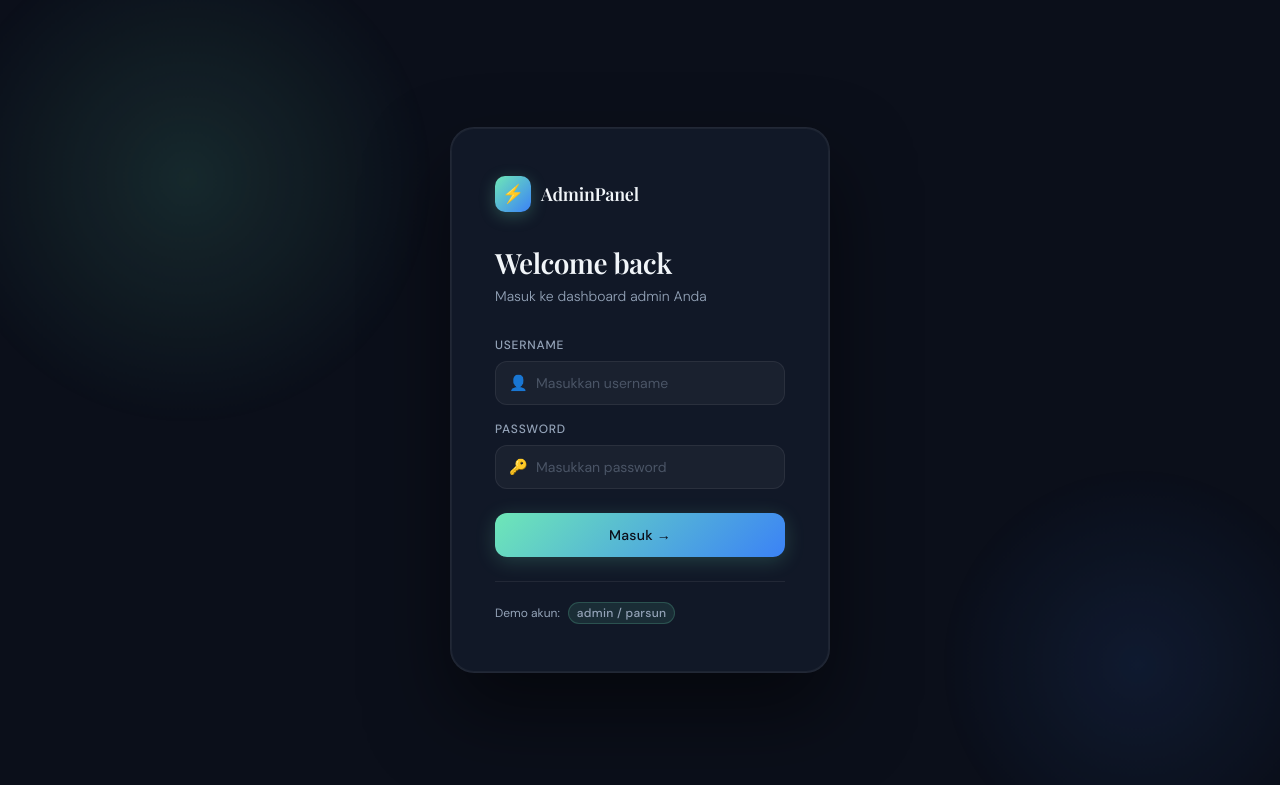
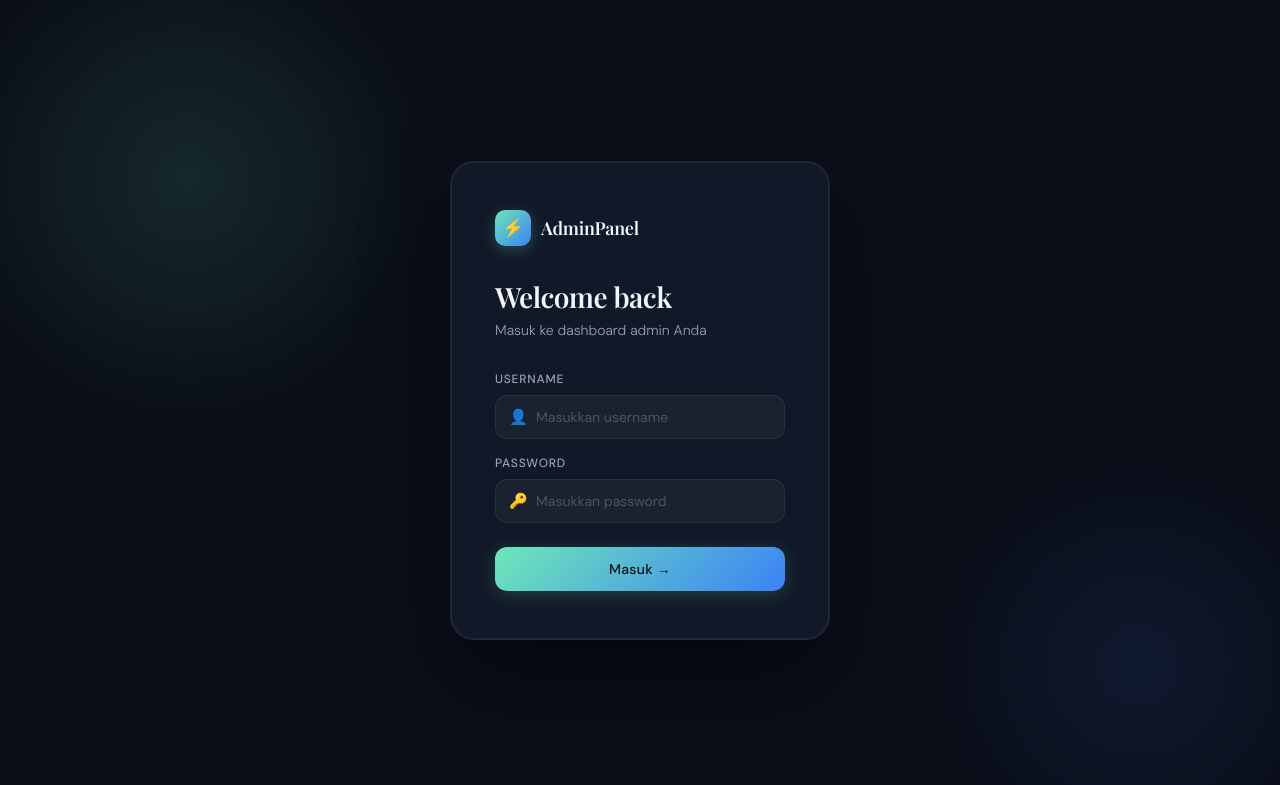
Before and after one commit to Atinnn45/parsun-backend, a Flask app: page /admin/login?token=rahasia_admin_token_2026 in a window 1280 px wide. Shown: the top 785 px of the page. Run offline with Flask 3, Linux system fonts and the light colour scheme; data comes from the database, SQL or seed files in the repository.

Commit message:
Remove admin demo credentials and protect admin login with tokenized link

```diff
--- a/app.py
+++ b/app.py
@@ -22,6 +22,7 @@ app.config['UPLOAD_FOLDER'] = os.path.join(BASE_DIR, "static/img/produk")
 app.config['CATALOG_IMAGE_FOLDER'] = os.path.join(BASE_DIR, "static/catalog_images")
 app.config['PDF_UPLOAD_FOLDER'] = os.path.join(BASE_DIR, "static/catalog_pdf")  # backward compatibility
 app.config['LOGO_UPLOAD_FOLDER'] = os.path.join(BASE_DIR, "static/img/logos")
+app.config['ADMIN_LOGIN_TOKEN'] = os.environ.get('ADMIN_LOGIN_TOKEN', 'rahasia_admin_token_2026')
 
 print("DATABASE PATH:", DATABASE)
 
@@ -727,6 +728,10 @@ def check_db():
 # ===================== ADMIN LOGIN ==============================
 @app.route("/admin/login", methods=["GET", "POST"])
 def admin_login():
+    token = request.args.get("token")
+    if token != app.config['ADMIN_LOGIN_TOKEN']:
+        abort(404)
+
     if request.method == "POST":
         if request.form["username"] == "admin" and request.form["password"] == "parsun":
             session["admin"] = True
@@ -741,7 +746,7 @@ def admin_login():
 @app.route("/admin/logout")
 def admin_logout():
     session.pop("admin", None)
-    return redirect(url_for("admin_login"))
+    return redirect(url_for("admin_login", token=app.config['ADMIN_LOGIN_TOKEN']))
 
 
 # ===================== SESSION TIMEOUT ==============================
@@ -766,7 +771,7 @@ def session_timeout_check():
 def protect_admin_routes():
     if request.path.startswith("/admin") and request.path != "/admin/login":
         if "admin" not in session:
-            return redirect(url_for("admin_login"))
+            return redirect(url_for("admin_login", token=app.config['ADMIN_LOGIN_TOKEN']))
 
 
 # ===================== 404 HANDLER ==============================
--- a/templates/admin_login.html
+++ b/templates/admin_login.html
@@ -259,11 +259,6 @@
 
     <button type="submit">Masuk →</button>
   </form>
-
-  <div class="demo-hint">
-    <span>Demo akun:</span>
-    <span class="demo-badge">admin / parsun</span>
-  </div>
 </div>
 
 </body>
--- a/templates/base.html
+++ b/templates/base.html
@@ -212,7 +212,7 @@
             <h3 class="text-xs font-bold mb-3 uppercase tracking-wider text-gray-400">Contact</h3>
             <ul class="space-y-2 text-sm text-gray-400">
                 <li class="flex items-start gap-2"><svg class="w-4 h-4 text-yellow-500 mt-0.5 flex-shrink-0" fill="currentColor" viewBox="0 0 20 20"><path fill-rule="evenodd" d="M5.05 4.05a7 7 0 119.9 9.9L10 18.9l-4.95-4.95a7 7 0 010-9.9zM10 11a2 2 0 100-4 2 2 0 000 4z" clip-rule="evenodd"/></svg><span>Batam, Kepulauan Riau</span></li>
-                <li class="flex items-start gap-2"><svg class="w-4 h-4 text-yellow-500 mt-0.5 flex-shrink-0" fill="currentColor" viewBox="0 0 20 20"><path d="M2 3a1 1 0 011-1h2.153a1 1 0 01.986.836l.74 4.435a1 1 0 01-.14 1.083l-1.042.566A1.8 1.8 0 004 9v2a1 1 0 001 1h10a1 1 0 001-1V9a1.8 1.8 0 00-1.156-.832l-1.042-.566a1 1 0 01-.14-1.083l.74-4.435A1 1 0 0116.847 2H18a1 1 0 011 1v1a1 1 0 01-1 1H2a1 1 0 01-1-1V3z"/></svg><span>+62 895-6104-57056</span></li>
+                <li class="flex items-start gap-2"><svg class="w-4 h-4 text-yellow-500 mt-0.5 flex-shrink-0" fill="currentColor" viewBox="0 0 20 20"><path d="M2 3a1 1 0 011-1h2.153a1 1 0 01.986.836l.74 4.435a1 1 0 01-.14 1.083l-1.042.566A1.8 1.8 0 004 9v2a1 1 0 001 1h10a1 1 0 001-1V9a1.8 1.8 0 00-1.156-.832l-1.042-.566a1 1 0 01-.14-1.083l.74-4.435A1 1 0 0116.847 2H18a1 1 0 011 1v1a1 1 0 01-1 1H2a1 1 0 01-1-1V3z"/></svg><span>+62 822833</span></li>
                 <li class="flex items-start gap-2"><svg class="w-4 h-4 text-yellow-500 mt-0.5 flex-shrink-0" fill="currentColor" viewBox="0 0 20 20"><path d="M2.003 5.884L10 9.882l7.977-3.998A1 1 0 0016 5H4a1 1 0 00-1.003.884zM17 10a1 1 0 00-2 0v3a1 1 0 01-1 1H6a1 1 0 01-1-1v-3a1 1 0 00-2 0v3a3 3 0 003 3h8a3 3 0 003-3v-3z"/></svg><span>info@parsunbatam.com</span></li>
             </ul>
         </div>
```
